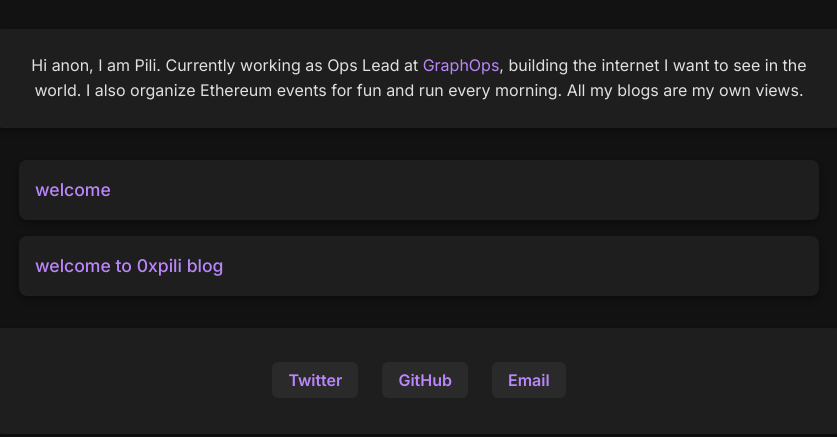
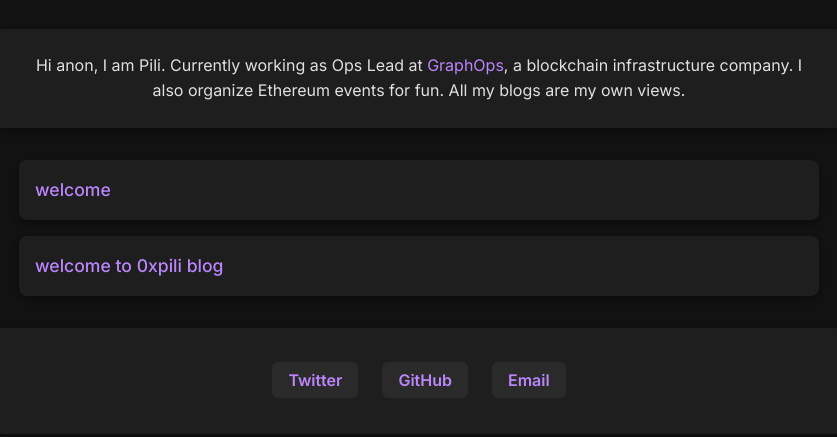
Before and after one commit to 0xpili/0xpili-blog, a plain HTML site: page output/index.html in a window 1280 px wide. Shown: the part 107-544 px from the top of the page, without its empty margins (221-1058 px from the left). Drawn offline with Linux system fonts and the light colour scheme.

Commit message:
improving bio container

```diff
--- a/output/index.html
+++ b/output/index.html
@@ -135,7 +135,7 @@
     </header>
 
     <div class="bio-container">
-        <p>Hi anon, I am Pili. Currently working as Ops Lead at <a href="https://graphops.xyz" target="_blank">GraphOps</a>, building the internet I want to see in the world. I also organize Ethereum events for fun and run every morning. All my blogs are my own views.</p>
+        <p>Hi anon, I am Pili. Currently working as Ops Lead at <a href="https://graphops.xyz" target="_blank">GraphOps</a>, a blockchain infrastructure company. I also organize Ethereum events for fun. All my blogs are my own views.</p>
     </div>
 
     <article>
```
